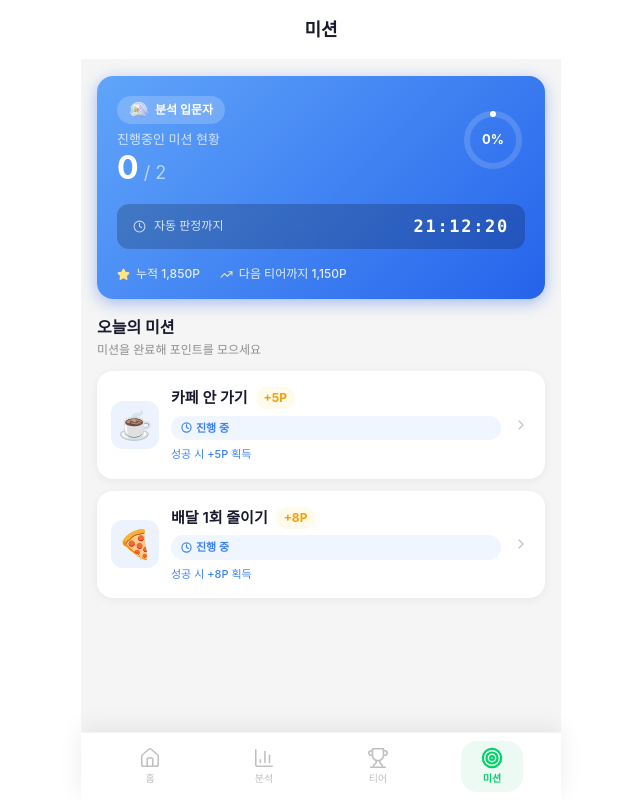
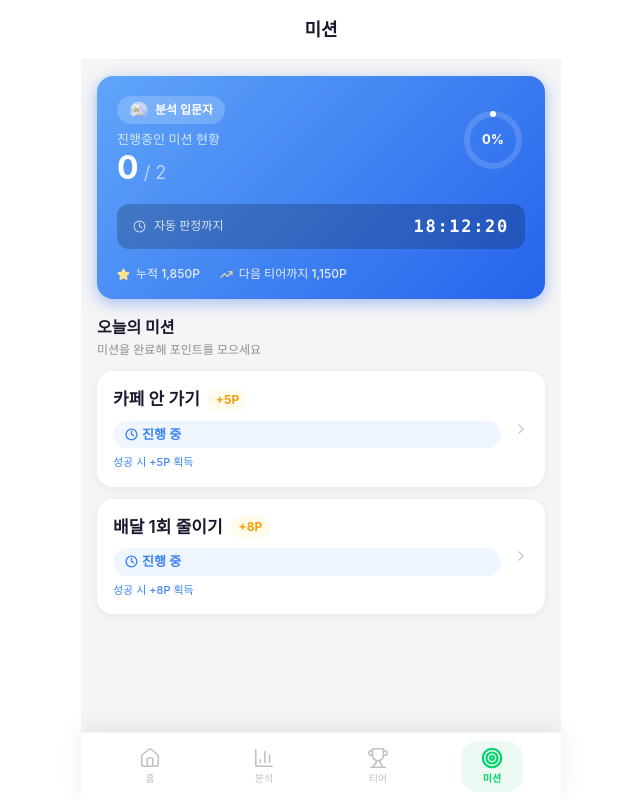
Before and after one commit to STDev-4/FE, a React (Vite) app: page /app/missions in a window 1280 px wide. Shown: the whole page, without its empty margins (319-959 px from the left). Built offline with nearby package versions, Linux system fonts and the light colour scheme.

Commit message:
refacotr: Analysis, Home, MissionDetail, Mission

```diff
--- a/src/app/components/AnalysisPage.tsx
+++ b/src/app/components/AnalysisPage.tsx
@@ -119,7 +119,7 @@ export default function AnalysisPage() {
               <button key={c.name} className="w-full flex items-center justify-between group">
                 <div className="flex items-center gap-2.5">
                   <span className="text-[11px] text-[#C7C7CC] w-4 text-right shrink-0 font-medium">{i + 1}</span>
-                  <span className="text-[14px] text-[#1A1A2E] font-medium">{c.emoji} {c.name}</span>
+                  <span className="text-[14px] text-[#1A1A2E] font-medium">{c.name}</span>
                 </div>
                 <div className="flex items-center gap-2">
                   {/* Mini bar */}
--- a/src/app/components/HomePage.tsx
+++ b/src/app/components/HomePage.tsx
@@ -105,9 +105,7 @@ export default function HomePage() {
               alt={`${item.rank}위`}
               className="w-11 h-11 object-contain shrink-0"
             />
-            <div className="w-10 h-10 rounded-full bg-[#F8F8F8] flex items-center justify-center text-[20px] shrink-0">
-              {item.emoji}
-            </div>
+
             <div className="flex-1">
               <p className="text-[15px] font-medium text-[#1A1A2E]">{item.category}</p>
             </div>
--- a/src/app/components/MissionDetailPage.tsx
+++ b/src/app/components/MissionDetailPage.tsx
@@ -117,13 +117,7 @@ export default function MissionDetailPage() {
           <div className="absolute -top-8 -right-8 w-32 h-32 rounded-full bg-white/10" />
           <div className="absolute -bottom-6 -left-6 w-24 h-24 rounded-full bg-white/8" />
 
-          <motion.span
-            className="text-[60px] mb-3 relative z-10"
-            animate={{ rotate: [0, -5, 5, 0] }}
-            transition={{ repeat: Infinity, duration: 3, ease: "easeInOut" }}
-          >
-            {mission.emoji}
-          </motion.span>
+
           <h3 className="text-[22px] font-bold text-white mb-2 relative z-10">{mission.title}</h3>
           <p className="text-[14px] text-white/80 leading-relaxed relative z-10">{mission.description}</p>
 
@@ -198,7 +192,7 @@ export default function MissionDetailPage() {
             className="w-full py-4 rounded-2xl text-white text-[16px] font-bold shadow-[0_4px_16px_rgba(0,210,106,0.35)]"
             style={{ background: "linear-gradient(135deg, #00D26A, #00A854)" }}
           >
-            🎯 미션 시작하기
+            미션 시작하기
           </motion.button>
         )}
       </div>
--- a/src/app/components/MissionsPage.tsx
+++ b/src/app/components/MissionsPage.tsx
@@ -40,7 +40,7 @@ function useCountdownToMidnight() {
     const update = () => {
       const now = new Date();
       const target = new Date(now);
-      target.setHours(8, 0, 0, 0);
+      target.setHours(5, 0, 0, 0);
       if (target <= now) target.setDate(target.getDate() + 1);
       const diff = target.getTime() - now.getTime();
       const h = Math.floor(diff / 3600000);
@@ -68,20 +68,20 @@ function StatusBadge({ status }: { status: MissionStatus }) {
   switch (status) {
     case "completed":
       return (
-        <span className="flex items-center gap-1 text-[11px] font-semibold text-[#00D26A] bg-[#EDFAF4] px-2.5 py-1 rounded-full">
-          <CheckCircle2 size={11} strokeWidth={2.5} /> 성공
+        <span className="flex items-center gap-1 text-[13px] font-semibold text-[#00D26A] bg-[#EDFAF4] px-3 py-1 rounded-full">
+          <CheckCircle2 size={13} strokeWidth={2.5} /> 성공
         </span>
       );
     case "failed":
       return (
-        <span className="flex items-center gap-1 text-[11px] font-semibold text-[#EF4444] bg-[#FEF2F2] px-2.5 py-1 rounded-full">
-          <XCircle size={11} strokeWidth={2.5} /> 실패
+        <span className="flex items-center gap-1 text-[13px] font-semibold text-[#EF4444] bg-[#FEF2F2] px-3 py-1 rounded-full">
+          <XCircle size={13} strokeWidth={2.5} /> 실패
         </span>
       );
     case "in-progress":
       return (
-        <span className="flex items-center gap-1 text-[11px] font-semibold text-[#3B82F6] bg-[#EFF6FF] px-2.5 py-1 rounded-full">
-          <Clock size={11} strokeWidth={2.5} /> 진행 중
+        <span className="flex items-center gap-1 text-[13px] font-semibold text-[#3B82F6] bg-[#EFF6FF] px-3 py-1 rounded-full">
+          <Clock size={13} strokeWidth={2.5} /> 진행 중
         </span>
       );
     default:
@@ -110,17 +110,11 @@ function MissionCard({ mission, index }: { mission: Mission; index: number }) {
         opacity: isFailed ? 0.75 : 1,
       }}
     >
-      <div className="flex items-center gap-3 flex-1 p-4 pl-3.5">
-        <div
-          className="w-12 h-12 rounded-xl flex items-center justify-center text-[28px] shrink-0"
-          style={{ backgroundColor: `${accent}18` }}
-        >
-          {mission.emoji}
-        </div>
+      <div className="flex items-center gap-3 flex-1 p-4">
         <div className="flex-1 min-w-0">
-          <div className="flex items-center gap-2 mb-1.5 flex-wrap">
+          <div className="flex items-center gap-2 mb-2 flex-wrap">
             <span
-              className={`text-[15px] font-semibold ${
+              className={`text-[17px] font-semibold ${
                 isFailed ? "text-[#9CA3AF] line-through" : "text-[#1A1A2E]"
               }`}
             >
```
